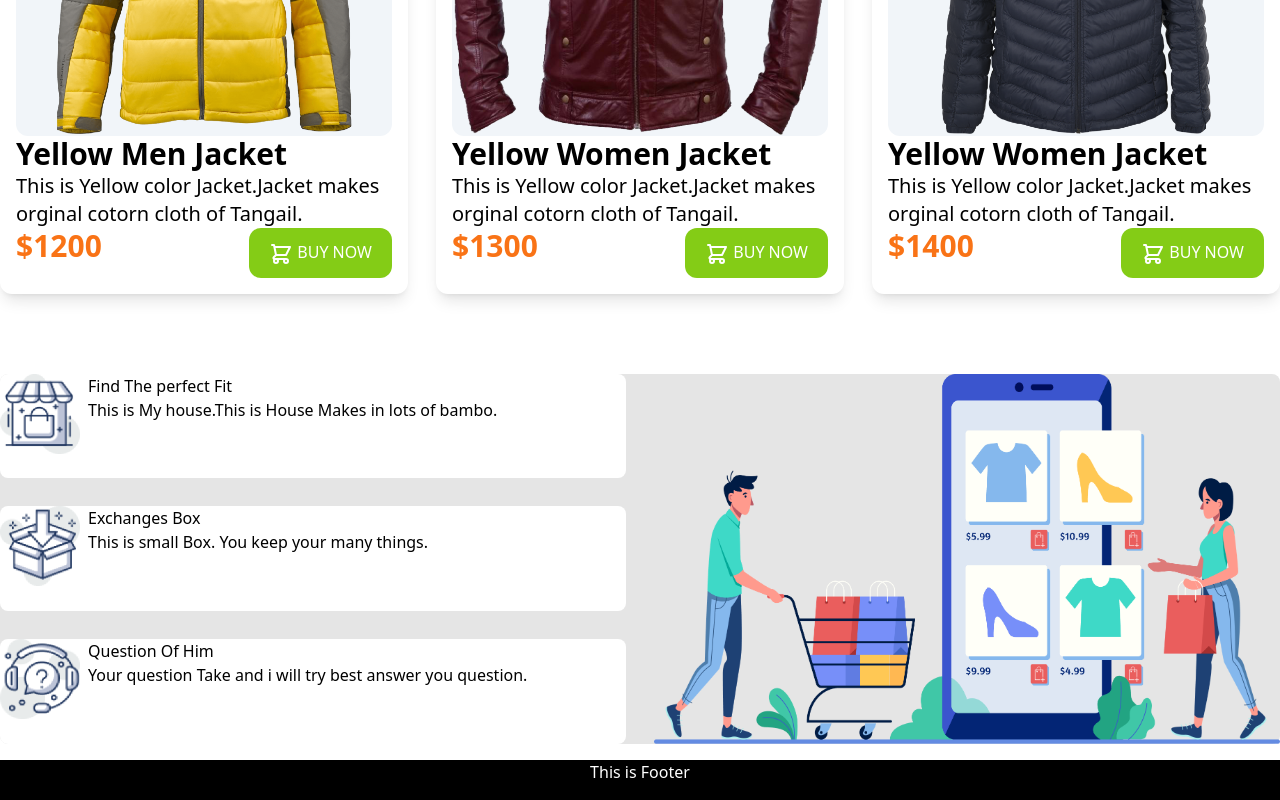
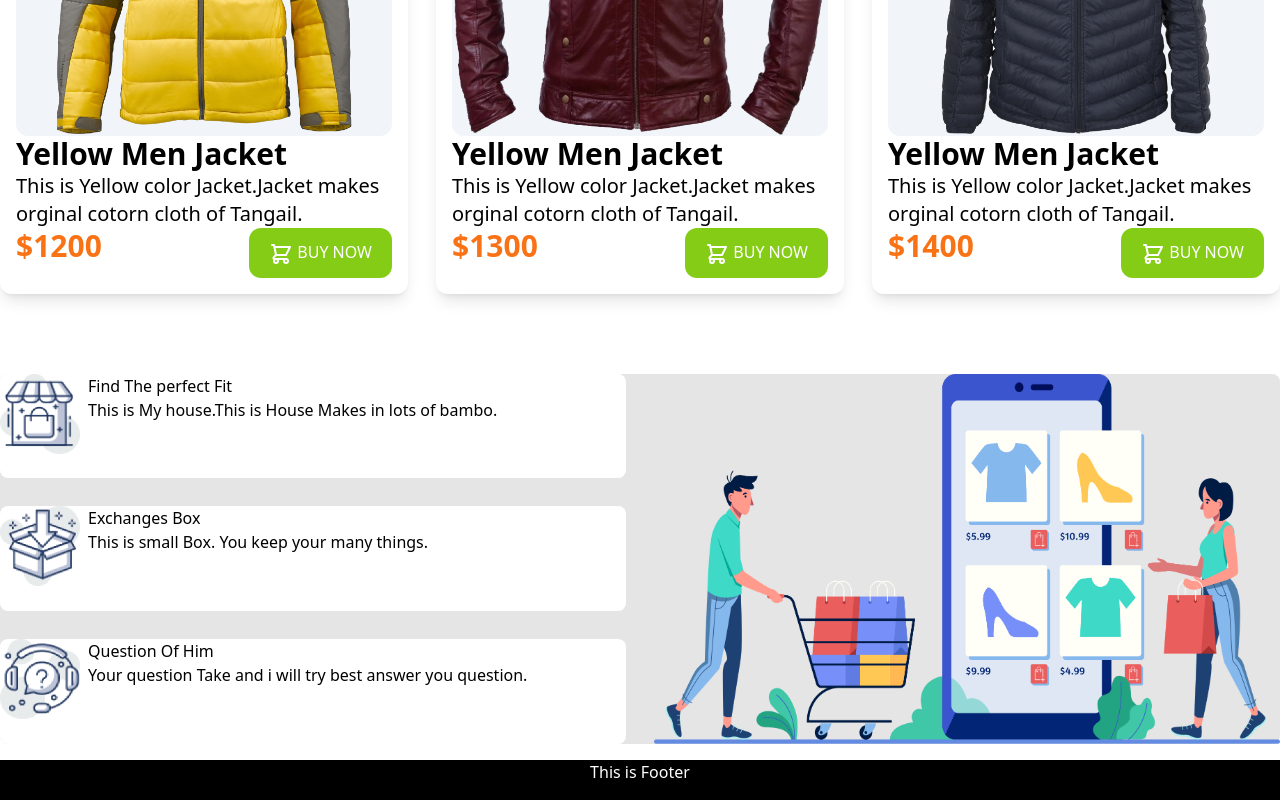
Before and after one commit to robin355/Tailwind-1, a plain HTML site: page index.html in a window 1280 px wide. Shown: the part 1797-2597 px from the top of the page. Drawn offline with nearby package versions, Linux system fonts and the light colour scheme.

Commit message:
new correction

```diff
--- a/index.html
+++ b/index.html
@@ -155,7 +155,7 @@
                             <img src="images/jacket-5.png" alt="">
                         </div>
                         <div>
-                            <h2 class="text-3xl font-bold">Yellow Women Jacket</h2>
+                            <h2 class="text-3xl font-bold">Yellow Men Jacket</h2>
                             <p class="text-xl">This is Yellow color Jacket.Jacket makes orginal cotorn cloth of Tangail.
                             </p>
                         </div>
@@ -178,7 +178,7 @@
                             <img src="images/jacket-6.png" alt="">
                         </div>
                         <div>
-                            <h2 class="text-3xl font-bold">Yellow Women Jacket</h2>
+                            <h2 class="text-3xl font-bold">Yellow Men Jacket</h2>
                             <p class="text-xl">This is Yellow color Jacket.Jacket makes orginal cotorn cloth of Tangail.
                             </p>
                         </div>
```
